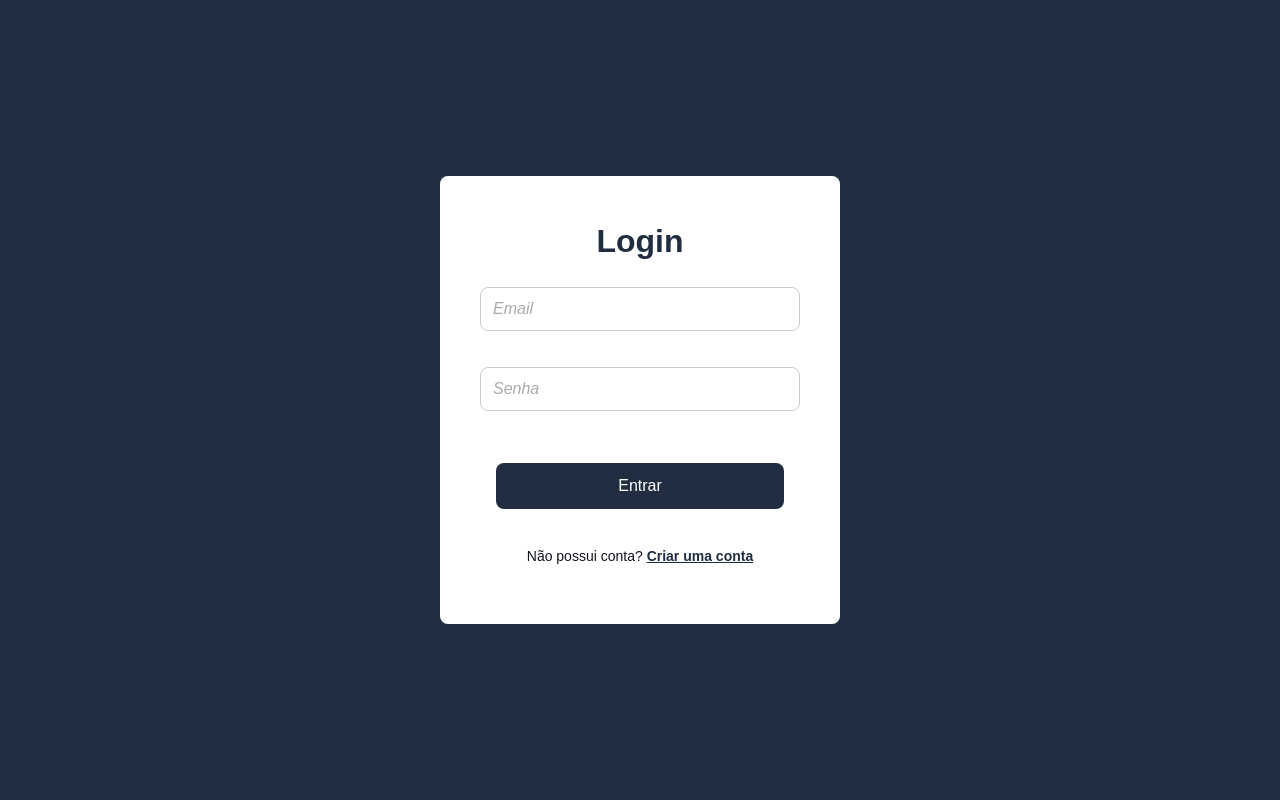
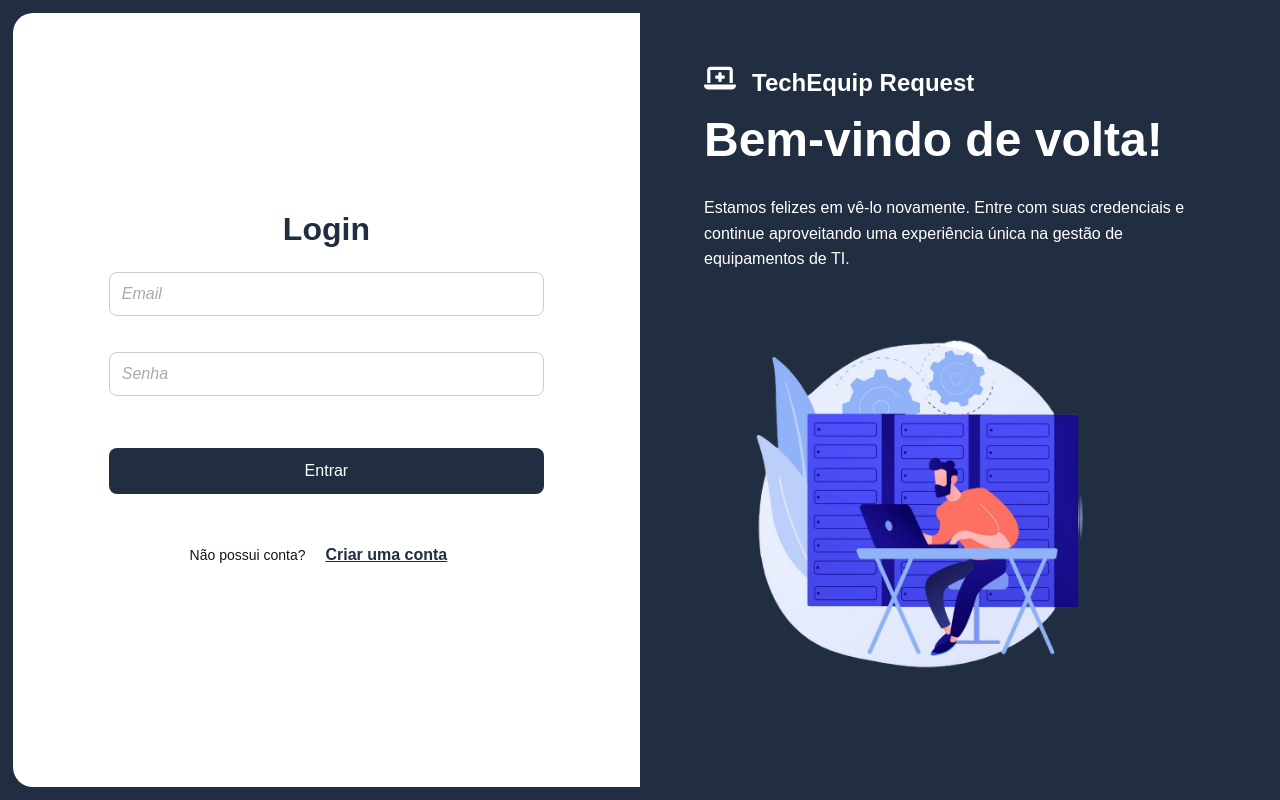
Before and after one commit to ivandro-neto/Sistema-de-Gestao-de-Solicitacoes-de-Equipamentos-de-TI, a React (Vite) app in the folder frontend/: page /login in a window 1280 px wide. Built offline with nearby package versions, Linux system fonts and the light colour scheme.

Commit message:
latest final ultra mega last commit

```diff
--- a/frontend/src/App.tsx
+++ b/frontend/src/App.tsx
@@ -69,7 +69,6 @@ function App() {
 
         {/* public routes */}
         <Route element={<LoginPage/>} path='/login'/>
-        <Route element={<RegisterPage/>} path='/register'/>
         <Route element={<HomePage/>} path='/'/>
       </Routes>
     </BrowserRouter>
--- a/frontend/src/pages/(public)/Home/index.tsx
+++ b/frontend/src/pages/(public)/Home/index.tsx
@@ -26,7 +26,7 @@ const HomePage: React.FC = () => {
             <button type="button"className={styles.ctaButton} onClick={() => navigate("/login")}>
               Login
             </button>
-            <button type="button"className={styles.outlineButton} onClick={() => navigate("/register")}>
+            <button type="button"className={styles.outlineButton} onClick={() => navigate("/login")}>
               Registrar
             </button>
           </div>
--- a/frontend/src/pages/(public)/Login/css/styles.module.css
+++ b/frontend/src/pages/(public)/Login/css/styles.module.css
@@ -1,36 +1,40 @@
 
 /* Container com fundo gradiente */
 .pageContainer {
-  min-height: 100vh;
+  min-height: 100dvh;
+  height: 100%;
   display: flex;
-  justify-content: center;
+  justify-content: space-between;
   align-items: center;
   background-color : var(--primary-color);
-  padding: 20px;
+  padding: .8rem;
   font-family: var(--font-family);
 }
 
 /* Card central para o formulário de login */
 .loginCard {
+  display: flex;
+  flex-direction: column;
+  align-items: center;
+  justify-content: center;
   background-color: var(--white);
-  padding: 40px;
+  padding: 1rem 6rem;
   border-radius: var(--border-radius);
   width: 100%;
-  max-width: 400px;
-  text-align: center;
 }
 
 /* Título */
 .title {
   font-size: 32px;
   color: var(--primary-color);
-  margin-bottom: 20px;
 }
 
 /* Formulário */
 .form {
+  width: 100%;
   display: flex;
   flex-direction: column;
+  align-items: center;
   gap: 20px;
 }
 
@@ -52,6 +56,7 @@
 .button {
   padding: 14px;
   font-size: 16px;
+  width: 100%;
   background-color: var(--primary-color);
   color: var(--white);
   border: none;
@@ -79,6 +84,12 @@
   font-weight: bold;
   cursor: pointer;
   text-decoration: underline;
+  padding: 0;
+}
+
+.registerLink:hover{
+  background: none;
+  color: var(--secondary-color);
 }
 
 /* Mensagem de erro */
@@ -87,3 +98,62 @@
   font-size: 14px;
   margin-bottom: 10px;
 }
+
+.formSection{
+  position: relative;
+  display: flex;
+  width: 100%;
+  min-height: 100%;
+  background-color: var(--white);
+  justify-content: space-between;
+  align-items: center;
+  overflow: hidden;
+  border-radius: 20px;
+}
+.contentSection{
+  display: flex;
+  align-items: flex-start;
+  justify-content: flex-start;
+  flex-direction: column;
+  position: absolute;
+  padding: 4rem;
+  width: 50%;
+  height: 100%;
+  background-color: var(--primary-color);
+  top: 0;
+  left: 0;
+  transition: all 500ms;
+}
+
+.contentSection h1{
+  text-align: left;
+  font-size: 3rem;
+  color: var(--white);
+}
+.contentSection p{
+  text-align: left;
+  font-size: 1rem;
+  color: var(--white);
+}
+
+.contentSection img{
+  width: 27rem;
+}
+.right{
+  transform: translateX(100%);
+}
+
+.left{
+  transform: translateX(0%);
+}
+.contentSection .logo{
+  width: 32px;
+  filter: invert();
+  margin-right: 1rem;
+}
+
+.contentSection .logoTitle{
+  color: var(--white);
+  font-size: 1.5rem;
+  font-weight: bold;
+}
--- a/frontend/src/pages/(public)/Login/index.tsx
+++ b/frontend/src/pages/(public)/Login/index.tsx
@@ -1,21 +1,22 @@
-import React, { useState } from "react";
+import React, { useEffect, useState } from "react";
 import { useNavigate } from "react-router-dom";
 import { Roles } from "../../../utils/Roles";
 import styles from "./css/styles.module.css";
 import { login } from "../../../api/user";
+import RegisterPage from "../Register"; // O componente RegisterPage deve aceitar uma prop onBackToLogin
 
 const LoginPage: React.FC = () => {
   const [email, setEmail] = useState("");
   const [password, setPassword] = useState("");
   const [error, setError] = useState<string | null>(null);
   const [loading, setLoading] = useState<boolean>(false);
+  const [isLogin, setIsLogin] = useState<boolean>(true);
   const navigate = useNavigate();
 
   const handleLogin = async (e: React.FormEvent) => {
     e.preventDefault();
     setError(null);
     setLoading(true);
-
     try {
       await login(email, password);
       const sessionData = localStorage.getItem("session");
@@ -24,24 +25,32 @@ const LoginPage: React.FC = () => {
         setError("Login failed. Check your credentials.");
         return;
       }
-      if (Roles["user"] === session.type) {
+      switch (session.type) {
+        case Roles.user:
           navigate("/user/dashboard");
-      } else if (Roles["comer"] === session.type) {
+          break;
+        case Roles.comer:
           navigate("/comer/replenishment");
-      } else if (Roles["tech"] === session.type) {
+          break;
+        case Roles.tech:
           navigate("/tech/dashboard");
-      } else if (Roles["admin"] === session.type) {
+          break;
+        case Roles.admin:
           navigate("/admin/dashboard");
+          break;
+        default:
+          setError("Tipo de usuário desconhecido.");
       }
     } catch (err) {
       setError("Login failed. Check your credentials.");
-    }finally{
+    } finally {
       setLoading(false);
     }
   };
-
+  useEffect(() => console.log(isLogin), []);
   return (
     <div className={styles.pageContainer}>
+      <section className={styles.formSection}>
         <div className={styles.loginCard}>
           <h2 className={styles.title}>Login</h2>
           {error && <p className={styles.error}>{error}</p>}
@@ -63,19 +72,49 @@ const LoginPage: React.FC = () => {
               required
             />
             <button type="submit" className={styles.button}>
-            {loading? "processando...": "Entrar"}
+              {loading ? "Processando..." : "Entrar"}
             </button>
           </form>
           <p className={styles.registerText}>
             Não possui conta?{" "}
-          <a
-            href={"/register"}
+            <button
+              type="button"
+              onClick={() => setIsLogin(false)}
               className={styles.registerLink}
             >
               Criar uma conta
-          </a>
+            </button>
           </p>
         </div>
+
+        <RegisterPage onBackToLogin={() => setIsLogin(true)} />
+      </section>
+      <section
+        className={`${styles.contentSection} ${isLogin ? styles.right : styles.left}`}
+      >
+        <a href="/" className={styles.logoTitle}>
+        <img className={styles.logo} src="../../public/icons/laptop-medical-solid.svg" alt="Logo" loading="lazy" />
+        TechEquip Request
+        </a>
+
+        <h1>
+          {isLogin ? "Bem-vindo de volta!" : "Inicie sua Jornada Tecnológica!"}
+        </h1>
+        <p>
+          {isLogin
+            ? "Estamos felizes em vê-lo novamente. Entre com suas credenciais e continue aproveitando uma experiência única na gestão de equipamentos de TI."
+            : "Crie sua conta agora e descubra como o TechEquip Request pode transformar a montagem de equipamentos, proporcionando agilidade, segurança e performance para sua empresa."}
+        </p>
+
+        <img
+          src={
+            isLogin
+              ? "../../../public/login-image.png"
+              : "../../../public/sign-image.png"
+          }
+          alt="image"
+        />
+      </section>
     </div>
   );
 };
--- a/frontend/src/pages/(public)/Register/css/styles.module.css
+++ b/frontend/src/pages/(public)/Register/css/styles.module.css
@@ -1,42 +1,31 @@
 
 
-/* Container Geral */
-.pageContainer {
-  display: flex;
-  align-items: center;
-  justify-content: center;
-  min-height: 100vh;
-  background-color : var(--primary-color);
-  padding: 20px;
-  font-family: var(--font-family);
-}
 
 /* Card de Registro */
 .registerCard {
   background-color: var(--white);
-  padding: 40px 30px;
+  padding: 1rem 6rem;
   border-radius: var(--border-radius);
   width: 100%;
-  max-width: 600px;
   text-align: center;
 }
 
 /* Título */
 .title {
-  font-size: 32px;
+  font-size: 2rem;
   color: var(--primary-color);
-  margin-bottom: 20px;
 }
 
 /* Grupo de Inputs */
 .inputGroup {
-  margin-bottom: 20px;
-  text-align: left;
+  display: flex;
+  flex-direction: column;
+  align-items: flex-start;
+  justify-content: center;
+  width: 100%;
 }
 
 .label {
-  display: block;
-  margin-bottom: 8px;
   font-weight: 600;
   color: var(--text-color);
 }
@@ -60,14 +49,13 @@
 .button {
   width: 100%;
   padding: 14px;
-  font-size: 16px;
+  font-size: 1rem;
   background-color: var(--primary-color);
   color: var(--white);
   border: none;
   border-radius: var(--border-radius);
   cursor: pointer;
   transition: background-color var(--transition-speed);
-  margin-top: 10px;
 }
 
 .button:hover {
@@ -76,7 +64,6 @@
 
 /* Link para Login */
 .loginLink {
-  margin-top: 20px;
   font-size: 14px;
   color: var(--text-color);
 }
@@ -84,13 +71,17 @@
 .link {
   background: none;
   border: none;
-  color: var(--primary-color);
+  color: var(--primary-color) !important;
   font-weight: bold;
   cursor: pointer;
   text-decoration: underline;
+  padding: 0;
 }
 
-
+.link:hover{
+  background: none;
+  color: var(--secondary-color) !important;
+}
 
 /* Mensagens */
 .error {
--- a/frontend/src/pages/(public)/Register/index.tsx
+++ b/frontend/src/pages/(public)/Register/index.tsx
@@ -1,9 +1,13 @@
-import { useState } from "react";
+import React, { useState } from "react";
 import { useNavigate } from "react-router-dom";
 import styles from "./css/styles.module.css";
 import { register } from "../../../api/user";
 
-const RegisterPage: React.FC = () => {
+interface RegisterPageProps {
+  onBackToLogin: () => void;
+}
+
+const RegisterPage: React.FC<RegisterPageProps> = ({ onBackToLogin }) => {
   const [username, setUsername] = useState("");
   const [email, setEmail] = useState("");
   const [password, setPassword] = useState("");
@@ -21,6 +25,7 @@ const RegisterPage: React.FC = () => {
 
     if (password !== confirmPassword) {
       setError("Passwords do not match.");
+      setLoading(false);
       return;
     }
 
@@ -28,6 +33,7 @@ const RegisterPage: React.FC = () => {
       const user = await register(username, email, password, '---', "user", "");
       if (user) {
         setSuccess("Registration successful.");
+        // Opcional: redirecione para login ou invoque a função para alternar o formulário
         navigate("/login");
       } else {
         setError("Error creating user!");
@@ -35,13 +41,12 @@ const RegisterPage: React.FC = () => {
     } catch (err: any) {
       console.error(err);
       setError(err.response?.data?.message || "Registration failed.");
-    }finally{
-      setLoading(false)
+    } finally {
+      setLoading(false);
     }
   };
 
   return (
-    <div className={styles.pageContainer}>
     <div className={styles.registerCard}>
       <h2 className={styles.title}>Criar Conta</h2>
       {error && <p className={styles.error}>{error}</p>}
@@ -92,21 +97,16 @@ const RegisterPage: React.FC = () => {
             required
           />
         </div>
-
         <button type="submit" className={styles.button}>
           {loading ? "Processando..." : "Registrar"}
         </button>
       </form>
       <p className={styles.loginLink}>
         Já possui uma conta?{" "}
-          <a
-            href="/login"
-            className={styles.link}
-          >
+        <button type="button" onClick={onBackToLogin} className={styles.link}>
           Entrar
-          </a>
+        </button>
       </p>
-      </div>
     </div>
   );
 };
```
Also changed, not shown: frontend/public/login-image.png (added), frontend/public/sign-image.png (added). Lines whose indentation alone changed are shown as unchanged.
